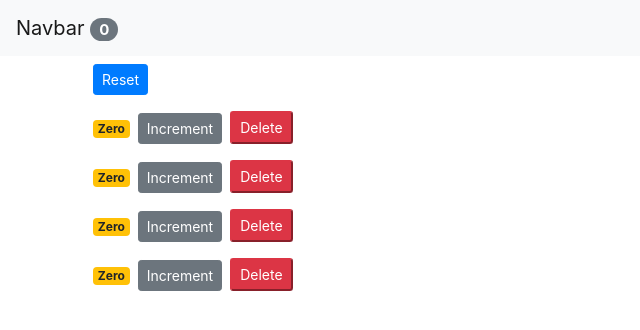
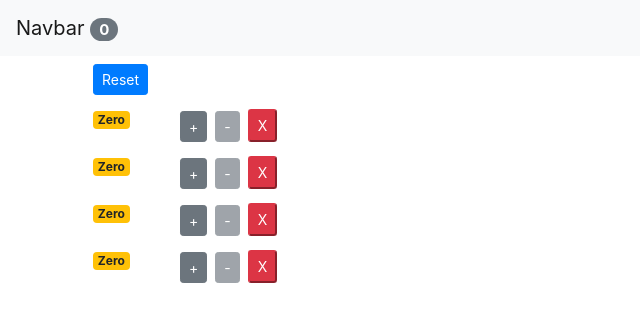
Before and after one commit to ShahinAlKabirMitul/TryToLearnReact, a React (Create React App) app in the folder MCODE/CounterApp/counter-app/: page / in a window 1280 px wide. Shown: the top 330 px of the page, without its empty margins (0-640 px from the left). Built offline with nearby package versions, Linux system fonts and the light colour scheme.

Commit message:
Add decrement button

```diff
--- a/MCODE/CounterApp/counter-app/src/App.js
+++ b/MCODE/CounterApp/counter-app/src/App.js
@@ -32,6 +32,13 @@ class App extends Component {
     });
     this.setState({ counters });
   };
+  handleDecrement = counter => {
+    const counters = [...this.state.counters];
+    const index = counters.indexOf(counter);
+    counters[index] = { ...counter };
+    counters[index].value--;
+    this.setState({ counters });
+  };
   render() {
     return (
       <React.Fragment>
@@ -44,6 +51,7 @@ class App extends Component {
             onReset={this.handleReset}
             onIncrement={this.handleIncrement}
             onDelete={this.handleDelete}
+            onDecrement={this.handleDecrement}
           />
         </main>
       </React.Fragment>
--- a/MCODE/CounterApp/counter-app/src/components/counter.jsx
+++ b/MCODE/CounterApp/counter-app/src/components/counter.jsx
@@ -2,20 +2,32 @@ import React, { Component } from 'react';
 class Counter extends Component {
   render() {
     return (
-      <div>
+      <div className="row">
+        <div className="col-1">
           <span className={this.getBadgeClasses()}>{this.formatCount()}</span>
+        </div>
+
+        <div className="col">
           <button
             onClick={() => this.props.onIncrement(this.props.counter)}
             className="btn btn-secondary btn-sm"
           >
-          Increment
+            +
+          </button>
+          <button
+            onClick={() => this.props.onDecrement(this.props.counter)}
+            className="btn btn-secondary btn-sm m-2"
+            disabled={this.props.counter.value === 0}
+          >
+            -
           </button>
           <button
             onClick={() => this.props.onDelete(this.props.counter.id)}
-          className="btn-danger btn-sm m-2"
+            className="btn-danger btn-sm"
           >
-          Delete
+            X
           </button>
+        </div>
       </div>
     );
   }
--- a/MCODE/CounterApp/counter-app/src/components/counters.jsx
+++ b/MCODE/CounterApp/counter-app/src/components/counters.jsx
@@ -2,7 +2,13 @@ import React, { Component } from 'react';
 import Counter from './counter';
 class Counters extends Component {
   render() {
-    const { onReset, counters, onDelete, onIncrement } = this.props;
+    const {
+      onReset,
+      counters,
+      onDelete,
+      onIncrement,
+      onDecrement,
+    } = this.props;
     return (
       <div>
         <button onClick={onReset} className="btn btn-primary btn-sm m-2">
@@ -12,6 +18,7 @@ class Counters extends Component {
           <Counter
             onDelete={onDelete}
             onIncrement={onIncrement}
+            onDecrement={onDecrement}
             key={counter.id}
             counter={counter}
           />
```
Lines whose indentation alone changed are shown as unchanged.
